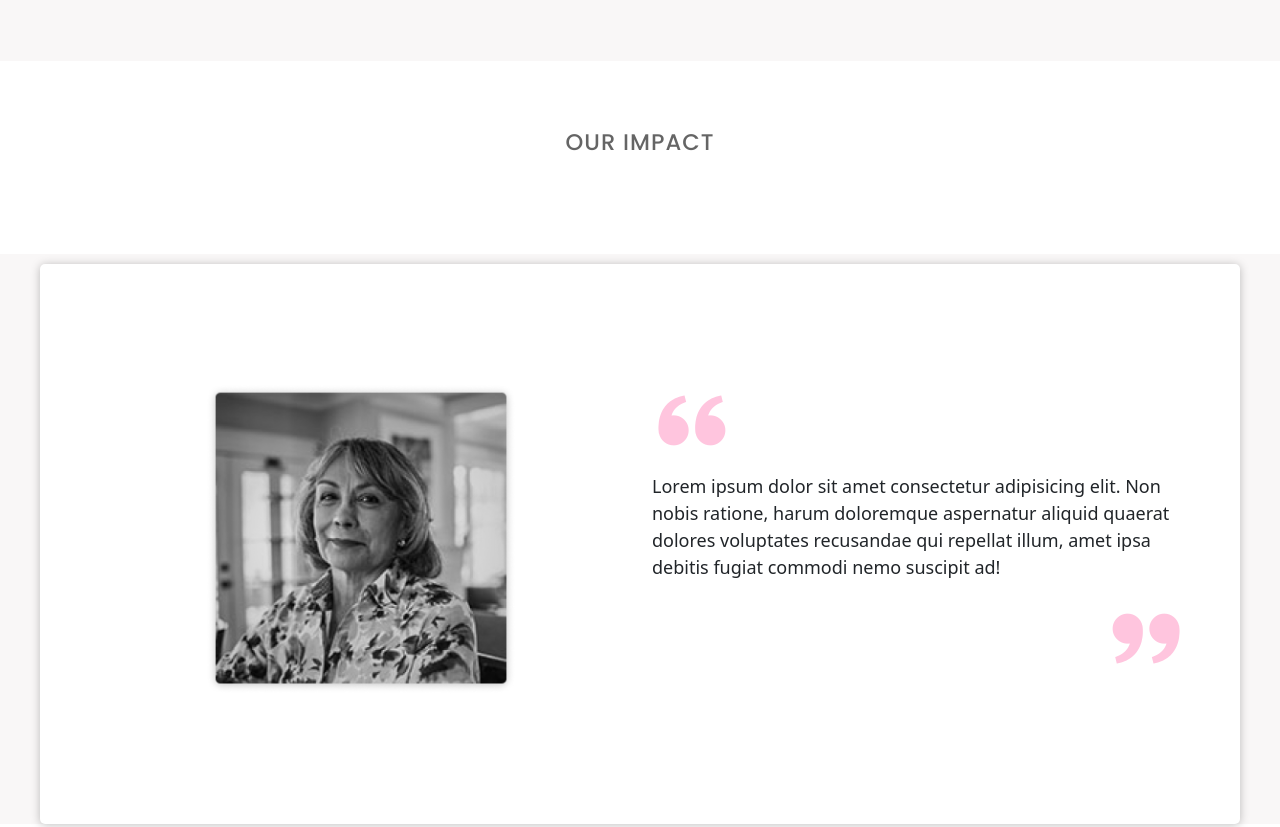
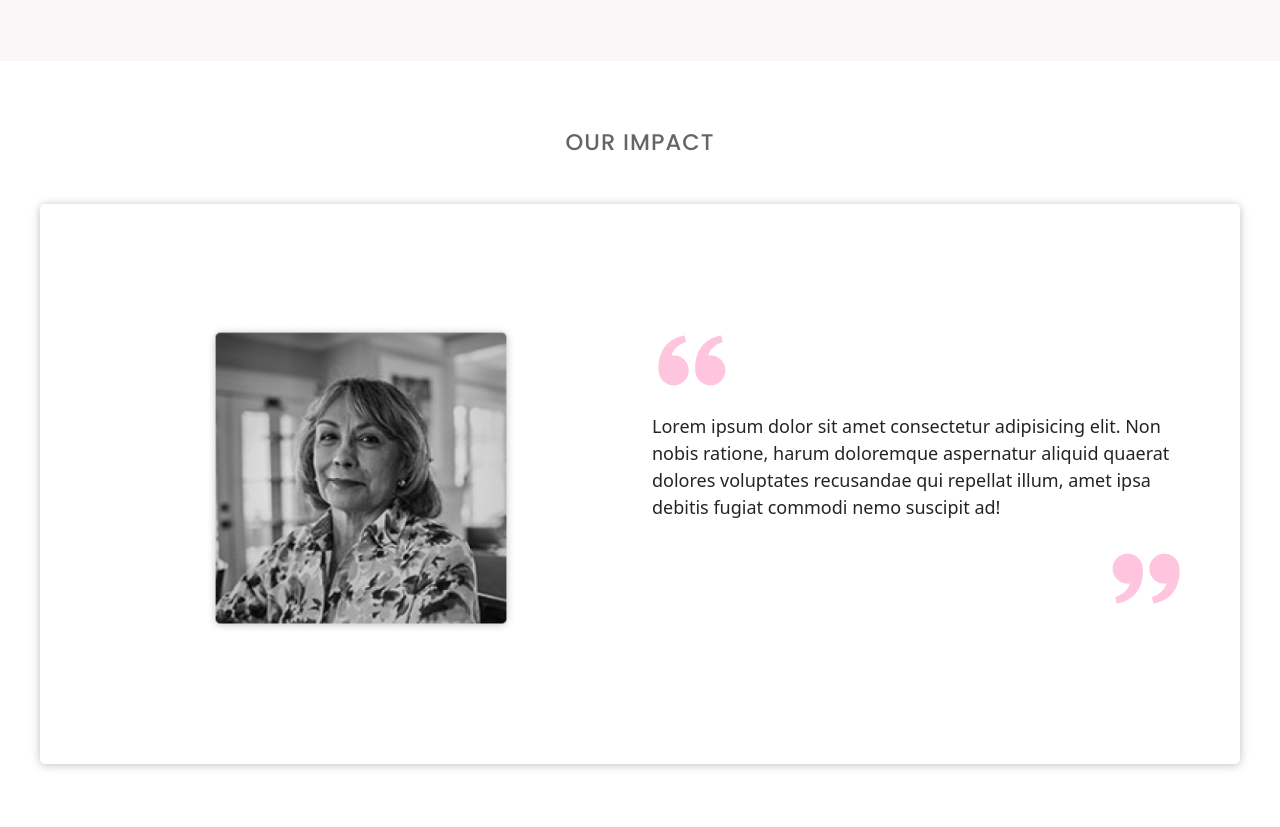
Before and after one commit to darksouul/testing, a plain HTML site: page index.html in a window 1280 px wide. Shown: the part 1641-2468 px from the top of the page. Drawn offline with nearby package versions, Linux system fonts and the light colour scheme.

Commit message:
Update index.html

```diff
--- a/index.html
+++ b/index.html
@@ -139,14 +139,13 @@
         </a>
       </div>
     </div>
-    <section id="contact" class="contact" id="change" style="background: white;">
-      <div class="container" data-aos="fade-up">
+    <section id="change" style="background: white;">
+      <div data-aos="fade-up">
         <div class="section-title">
           <h2>OUR IMPACT</h2>
         </div>
       </div>
-    </section>
-    <section class="testimonial-section d-flex align-items-center" style="background: white;">
+      <div class="testimonial-section d-flex align-items-center" style="background: white;">
         <div class="container">
           <div class="row align-items-center">
             <div class="col-md-6 testi-img">
@@ -160,7 +159,8 @@
             <div class="col-md-6">
               <div id="myCarousel" class="carousel slide" data-bs-interval="5000" data-bs-ride="carousel">
                 <div class="carousel-inner">
-                <div class="carousel-item testi-item active" data-color="#fb9c9a" data-img="assets/img/Rectangle 2.png">
+                  <div class="carousel-item testi-item active" data-color="#fb9c9a"
+                    data-img="assets/img/Rectangle 2.png">
                     <i class="bx bxs-quote-alt-left quote-icon-left style_helper1"></i></i>
                     <p>
                       Lorem ipsum dolor sit amet consectetur adipisicing elit. Non nobis ratione, harum doloremque
@@ -209,13 +209,10 @@
                 <span class="visually-hidden">Next</span>
               </button> -->
               </div>
-
             </div>
-
           </div>
-
         </div>
-
+      </div>
     </section>
   </main><!-- End #main -->
 
```
Lines whose indentation alone changed are shown as unchanged.
